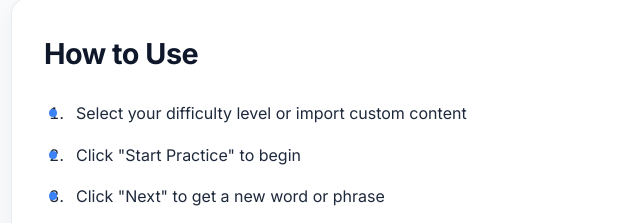
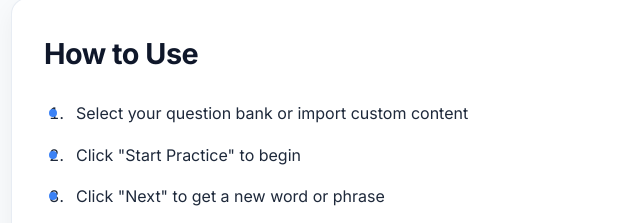
Before and after one commit to aaronshi1129/pronunciation-LTB1-2, a plain HTML site: page index.html in a window 1280 px wide. Shown: the part 162-385 px from the top of the page, 203-843 px from the left. Drawn offline with Linux system fonts and the light colour scheme.

Commit message:
Update index.html

```diff
--- a/index.html
+++ b/index.html
@@ -16,7 +16,7 @@
             <div class="intro-card">
                 <h2>How to Use</h2>
                 <ol class="instructions">
-                    <li>Select your difficulty level or import custom content</li>
+                    <li>Select your question bank or import custom content</li>
                     <li>Click "Start Practice" to begin</li>
                     <li>Click "Next" to get a new word or phrase</li>
                     <li>Press "Speak" and pronounce the word/phrase clearly</li>
```
